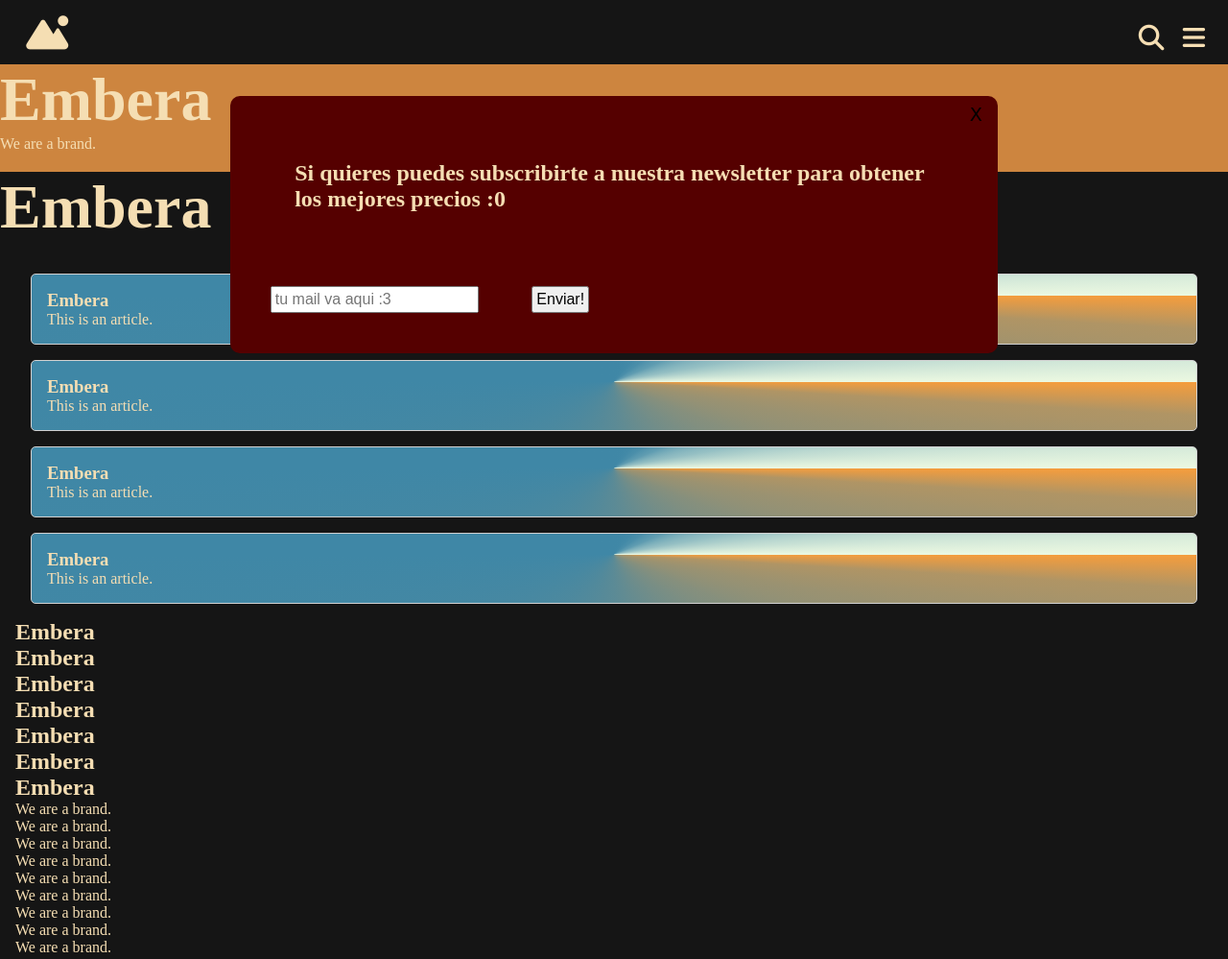
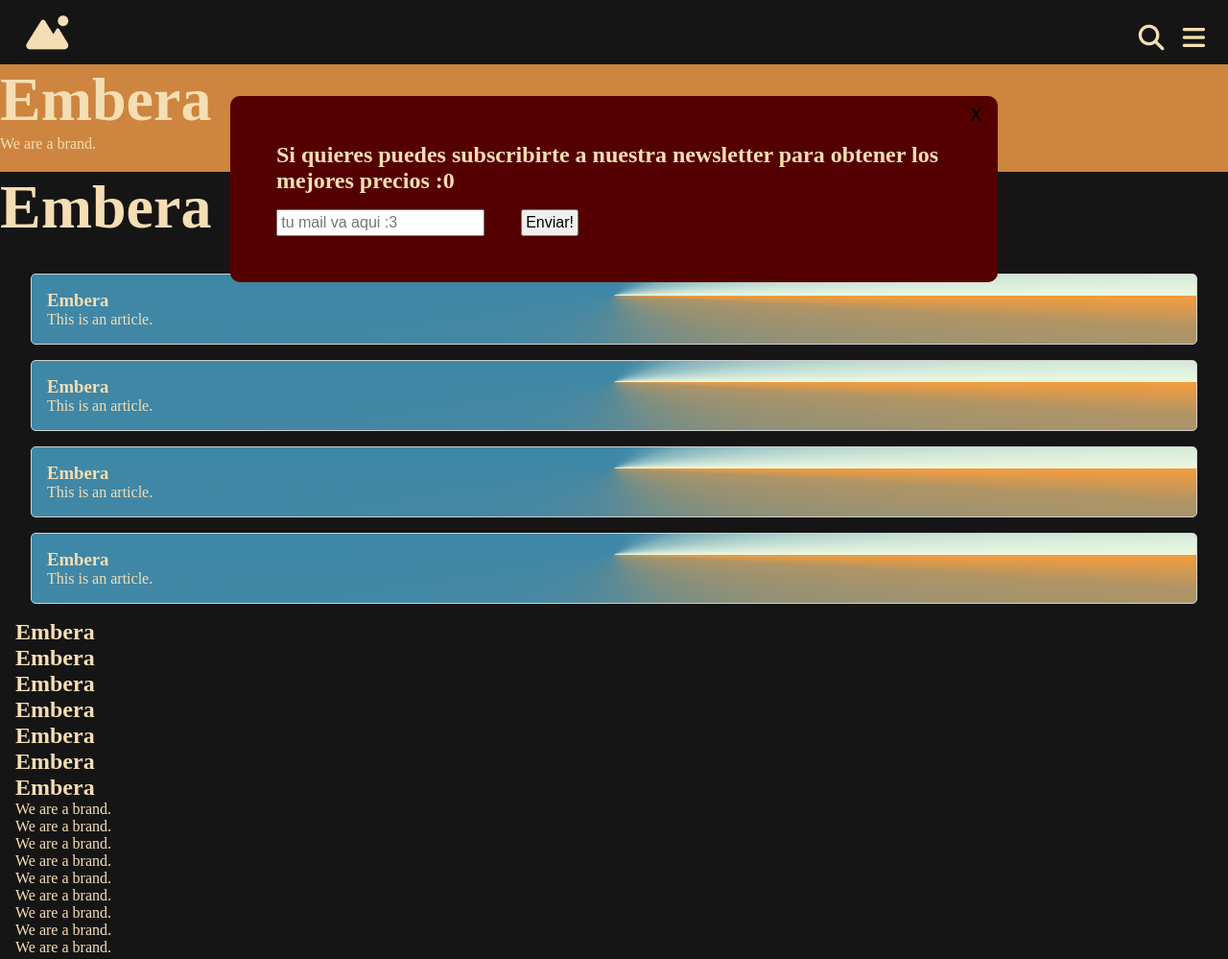
Before and after one commit to bluedec/CAC-Group-7, a plain HTML site: page index.html in a window 1280 px wide. Shown: the top 999 px of the page at 96% size. Drawn offline with Linux system fonts and the light colour scheme.

Commit message:
Minor fix x2

```diff
--- a/css/styles.css
+++ b/css/styles.css
@@ -108,13 +108,16 @@ main {
 }
 
 #newsletter > h2 {
-	padding: 4vw;
+	padding: 2rem;
+	padding-bottom: 0.5rem;
 }
 
 #newsletter > input {
 	font-size: 1rem;
 	padding: 0.2rem;
-	margin: 2vw;
+	margin: 2rem;
+	margin-top: 0.5rem;
+	margin-right: 0.1rem;
 
 }
 
```
